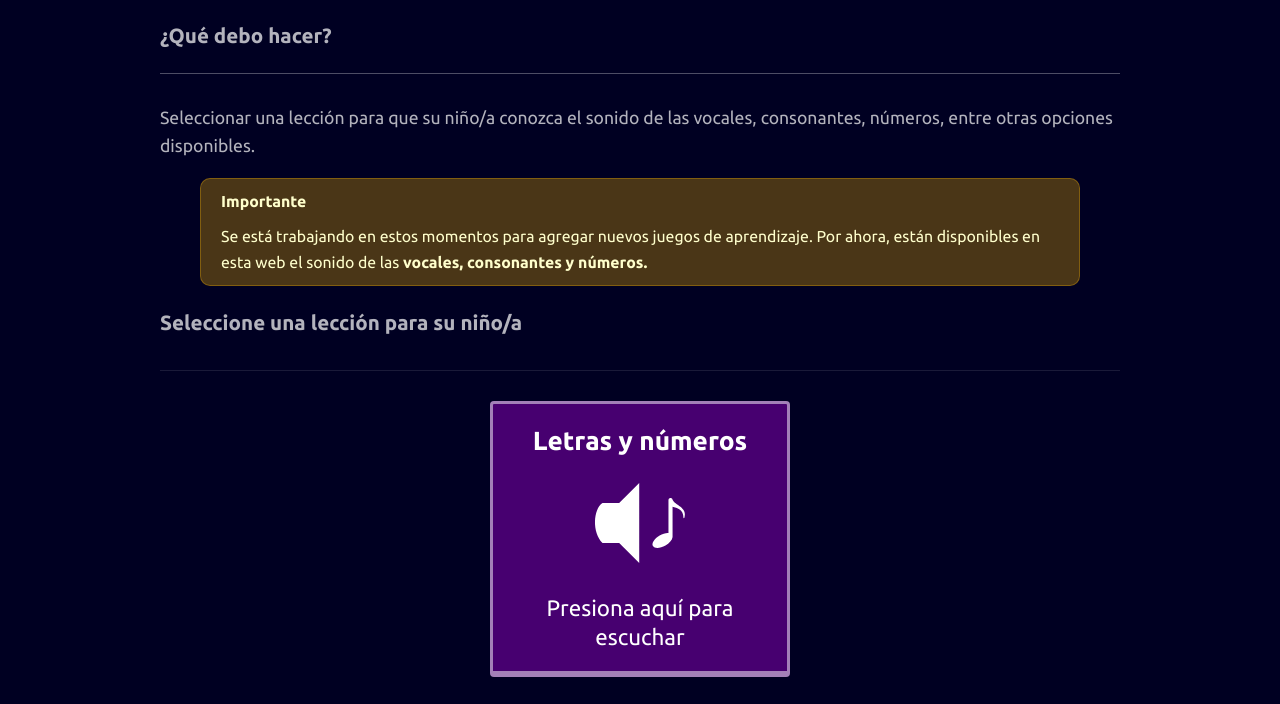
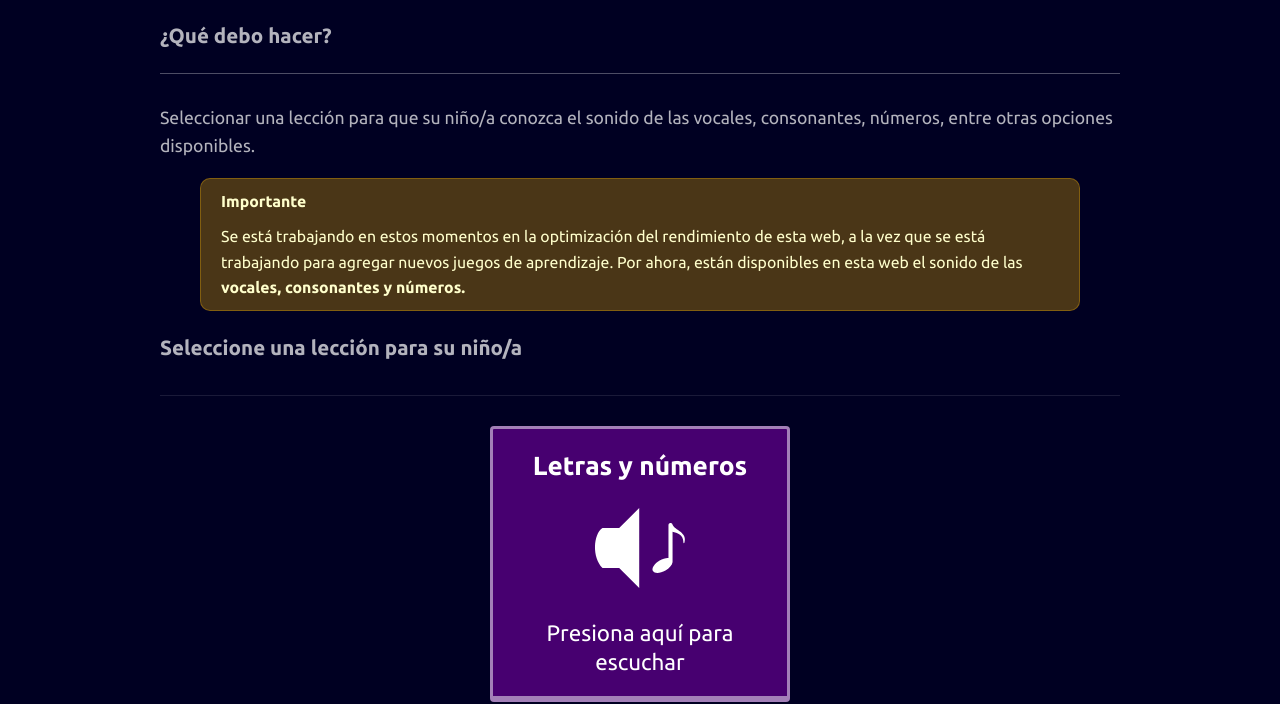
Before and after one commit to dlunamontilla/aprendizaje, a plain HTML site: page index.html in a window 1280 px wide. Shown: the part 102-806 px from the top of the page. Drawn offline with Linux system fonts and the light colour scheme.

Commit message:
Actualizacion de texto

```diff
--- a/index.html
+++ b/index.html
@@ -56,7 +56,7 @@
             <p>Seleccionar una lección para que su niño/a conozca el sonido de las vocales, consonantes, números, entre otras opciones disponibles.</p>
             <blockquote class="cita">
                <h4>Importante</h4>
-               <p>Se está trabajando en estos momentos para agregar nuevos juegos de aprendizaje. Por ahora, están disponibles en esta web el sonido de las <strong>vocales, consonantes y números.</strong></p>
+               <p>Se está trabajando en estos momentos en la optimización del rendimiento de esta web, a la vez que se está trabajando para agregar nuevos juegos de aprendizaje. Por ahora, están disponibles en esta web el sonido de las <strong>vocales, consonantes y números.</strong></p>
             </blockquote>
 
             </p>
```
